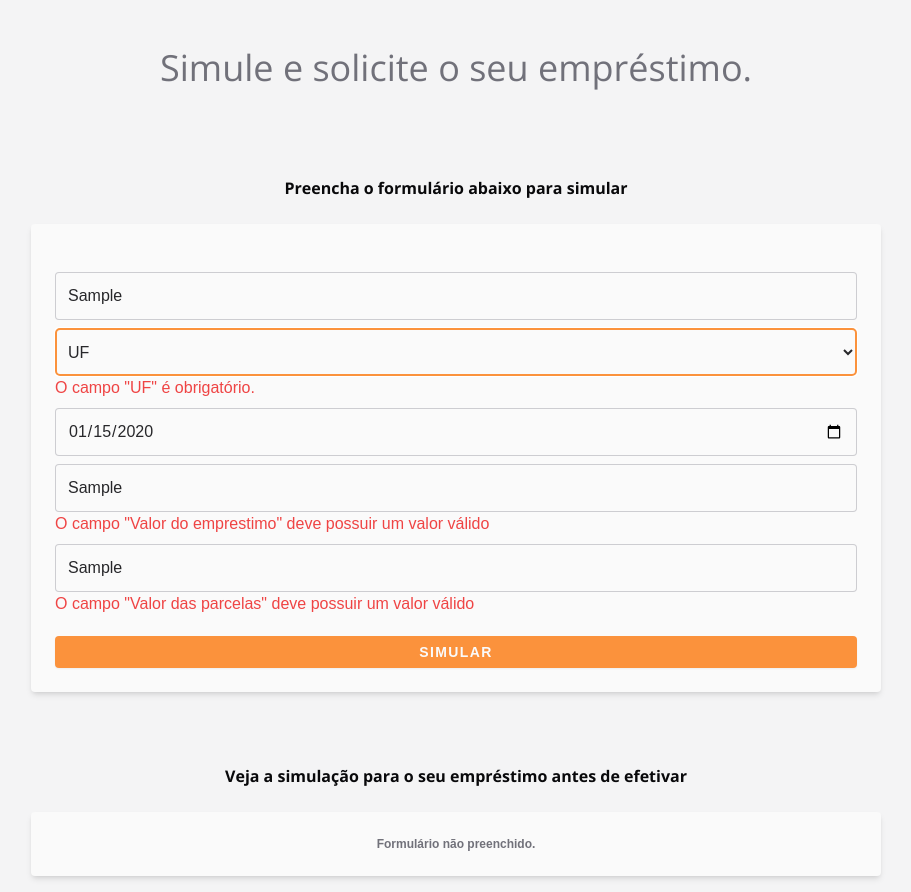
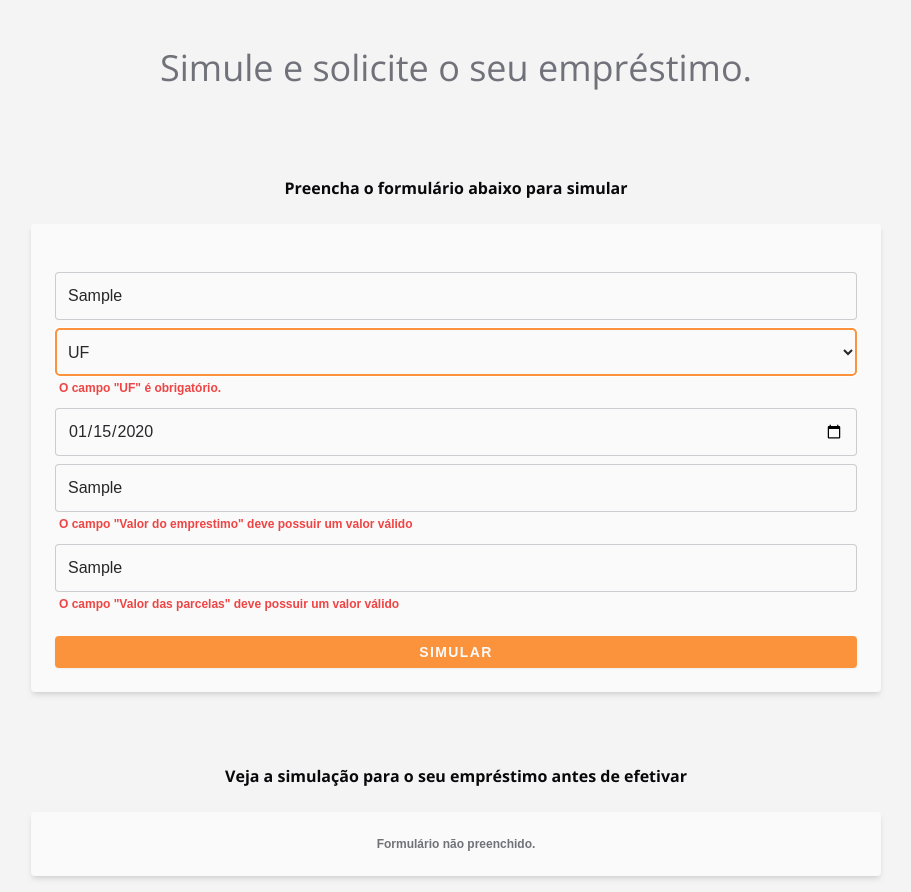
Before and after one commit to luizottavioc/loan-simulation-gui, a Next.js app: page / in a window 1280 px wide. Both pictures are taken after typing "Sample", "2020-01-15", "Sample", "Sample" into the empty fields and a click on the button "SIMULAR". Shown: the whole page, without its empty margins (184-1095 px from the left). Built offline with nearby package versions, Linux system fonts and the light colour scheme.

Commit message:
input errors layout

```diff
--- a/src/components/form/input-currency.tsx
+++ b/src/components/form/input-currency.tsx
@@ -10,16 +10,20 @@ export default function InputCurrency({
   error,
 }: InputNumber) {
   return (
-    <div className="w-full">
+    <div className="flex w-full flex-col">
       <input
         type="text"
         name={name}
         title={title}
         placeholder={placeholder}
         {...register}
-        className="h-12 w-full rounded border border-zinc-400/50 bg-zinc-50 px-3 py-2 text-zinc-800 focus:outline-orange-400"
+        className={`${'h-12 w-full rounded border border-zinc-400/50 bg-zinc-50 px-3 py-2 text-zinc-800 focus:outline-orange-400'} ${error ? 'border-red-500' : ''}`}
       />
-      {error && <p className="text-red-500">{error}</p>}
+      {error && (
+        <p className="w-full animate-show-fade-in p-1 text-xs font-bold text-red-500">
+          {error}
+        </p>
+      )}
     </div>
   )
 }
--- a/src/components/form/input-date.tsx
+++ b/src/components/form/input-date.tsx
@@ -10,16 +10,20 @@ export default function InputDate({
   error,
 }: InputDate) {
   return (
-    <div className="w-full">
+    <div className="flex w-full flex-col">
       <input
         type="date"
         name={name}
         title={title}
         placeholder={placeholder}
         {...register}
-        className="h-12 w-full rounded border border-zinc-400/50 bg-zinc-50 px-3 py-2 text-base text-zinc-800 placeholder:text-base focus:outline-orange-400"
+        className={`${'h-12 w-full rounded border border-zinc-400/50 bg-zinc-50 px-3 py-2 text-base text-zinc-800 placeholder:text-base focus:outline-orange-400'} ${error ? 'border-red-500' : ''}`}
       />
-      {error && <p className="text-red-500">{error}</p>}
+      {error && (
+        <p className="w-full animate-show-fade-in p-1 text-xs font-bold text-red-500">
+          {error}
+        </p>
+      )}
     </div>
   )
 }
--- a/src/components/form/input-text.tsx
+++ b/src/components/form/input-text.tsx
@@ -10,16 +10,20 @@ export default function InputText({
   error,
 }: InputText) {
   return (
-    <div className="w-full">
+    <div className="flex w-full flex-col">
       <input
         type="text"
         name={name}
         title={title}
         placeholder={placeholder}
         {...register}
-        className="h-12 w-full rounded border border-zinc-400/50 bg-zinc-50 px-3 py-2 text-base text-zinc-800 placeholder:text-base focus:outline-orange-400"
+        className={`${'h-12 w-full rounded border border-zinc-400/50 bg-zinc-50 px-3 py-2 text-base text-zinc-800 placeholder:text-base focus:outline-orange-400'} ${error ? 'border-red-500' : ''}`}
       />
-      {error && <p className="text-red-500">{error}</p>}
+      {error && (
+        <p className="w-full animate-show-fade-in p-1 text-xs font-bold text-red-500">
+          {error}
+        </p>
+      )}
     </div>
   )
 }
--- a/src/components/form/select.tsx
+++ b/src/components/form/select.tsx
@@ -11,11 +11,11 @@ export default function Select({
   error,
 }: Select) {
   return (
-    <div className="w-full">
+    <div className="flex w-full flex-col">
       <select
         name={name}
         title={title}
-        className={`${'h-12 w-full cursor-pointer rounded border border-zinc-400/50 bg-zinc-50 px-2 py-2.5 text-base text-zinc-800 placeholder:text-base focus:outline-orange-400'}`}
+        className={`${'h-12 w-full cursor-pointer rounded border border-zinc-400/50 bg-zinc-50 px-2 py-2.5 text-base text-zinc-800 placeholder:text-base focus:outline-orange-400'} ${error ? 'border-red-500' : ''}`}
         {...register}
       >
         <option value="">{placeholder}</option>
@@ -29,7 +29,11 @@ export default function Select({
           </option>
         ))}
       </select>
-      {error && <p className="text-red-500">{error}</p>}
+      {error && (
+        <p className="w-full animate-show-fade-in p-1 text-xs font-bold text-red-500">
+          {error}
+        </p>
+      )}
     </div>
   )
 }
```
